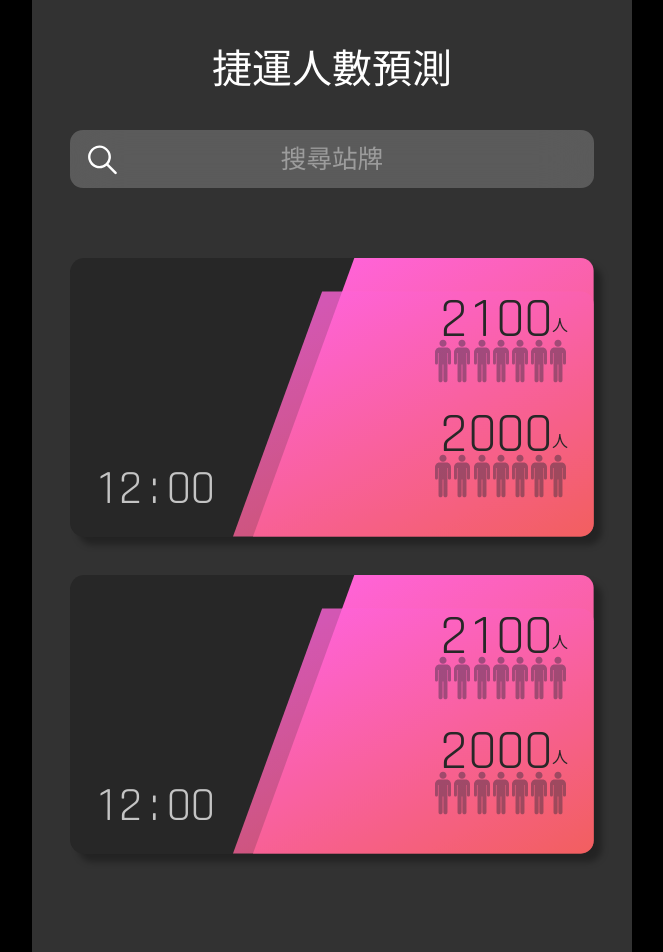
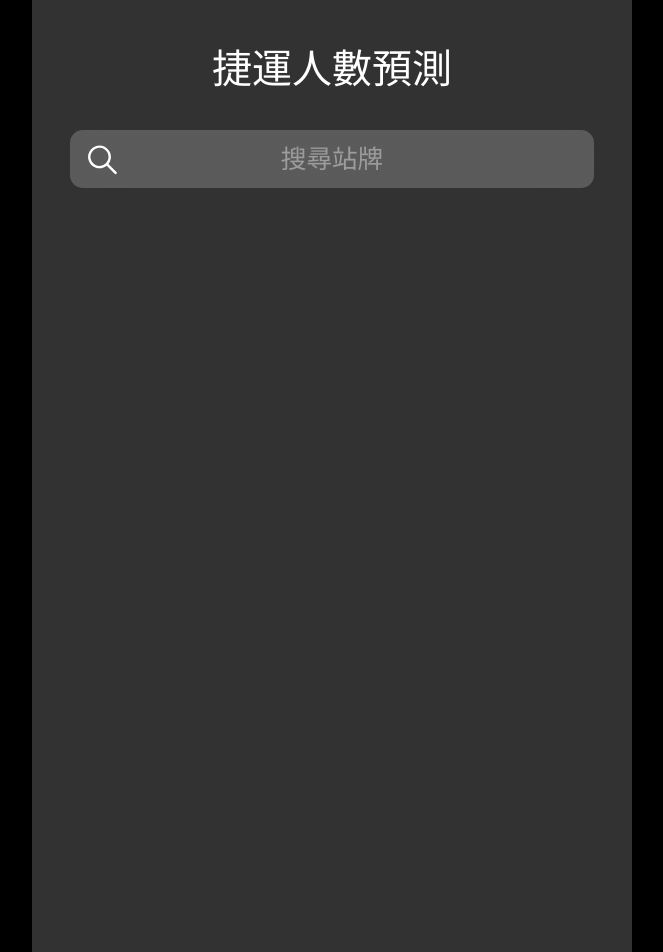
Before and after one commit to l-zch/MRTPFF, a Vue app: page / in a window 1280 px wide. Shown: the top 952 px of the page, without its empty margins (308-971 px from the left). Built offline with nearby package versions, Linux system fonts and the light colour scheme; a web font is replaced by a local one.

Commit message:
完成主頁列表

```diff
--- a/src/components/Home.vue
+++ b/src/components/Home.vue
@@ -13,8 +13,7 @@
     <div class="w-full flex flex-grow" @click="deactivate()"></div>
   </div>
   <div class="mt-[137.5px]" />
-  <panel station="大安森林公園" :time="12" :entered="2100" :exited="2000" />
-  <panel station="大安森林公園" :time="12" :entered="2100" :exited="2000" />
+  <panel v-for="station in stations" :station="station" :time="12" :entered="2100" :exited="2000" />
 </template>
 
 <script setup>
@@ -26,6 +25,7 @@ import { useStore } from "vuex";
 const store = useStore();
 const activated = computed(() => store.state.activated);
 const scrolled = ref(0);
+const stations = computed(() => store.state.favorites)
 
 const deactivate = () => store.commit("activate", false);
 
```
